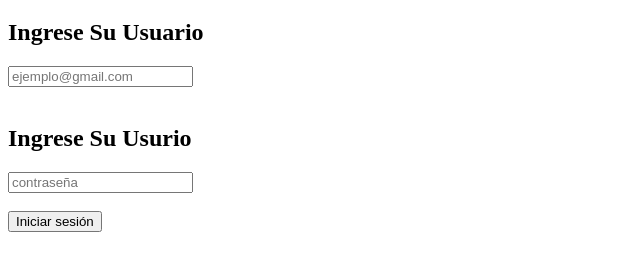
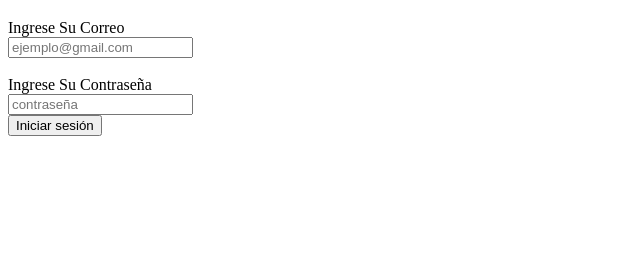
Before and after one commit to AndresLozan07/Proyecto-javaScript, a plain HTML site: page index.html in a window 1280 px wide. Shown: the part 61-332 px from the top of the page, without its empty margins (0-640 px from the left). Drawn offline with Linux system fonts and the light colour scheme.

Commit message:
feat: :sparkles: se añadio los html
Se añadio los html

```diff
--- a/index.html
+++ b/index.html
@@ -3,19 +3,24 @@
 <head>
     <meta charset="UTF-8">
     <meta name="viewport" content="width=device-width, initial-scale=1.0">
-    <title>Login</title>
+    <title>Login Acme School</title>
 </head>
 <body>
     <form action="/iniciar-sesión" method="post">
     <h1>Iniciar Sesión</h1>
         <div class="login">
-        <h2>Ingrese Su Usuario</h2>
-            <input type="email" placeholder="ejemplo@gmail.com"><br><br>
-        <h2>Ingrese Su Usurio</h2>
-            <input type="password" placeholder="contraseña"><br><br>
+
+        <label for="correo">Ingrese Su Correo</label><br>
+        <input type="email" name="email" placeholder="ejemplo@gmail.com"><br><br>
+
+        <label for="password">Ingrese Su Contraseña</label><br>
+        <input type="password" placeholder="contraseña"><br>
+
         <button type="submit">Iniciar sesión</button>
+
         </div>
+
     </form>
-</div>
+
 </body>
 </html>
```
